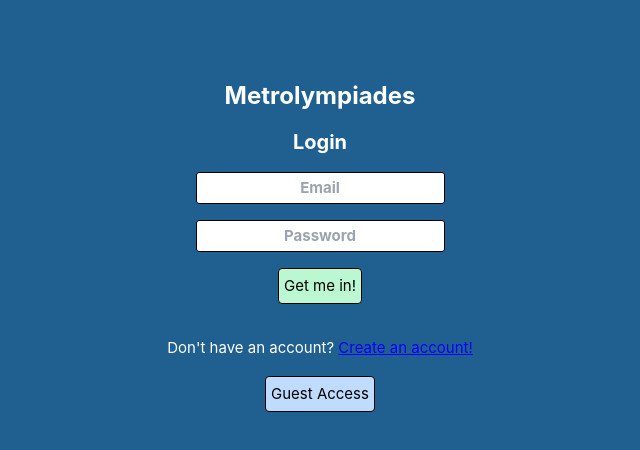
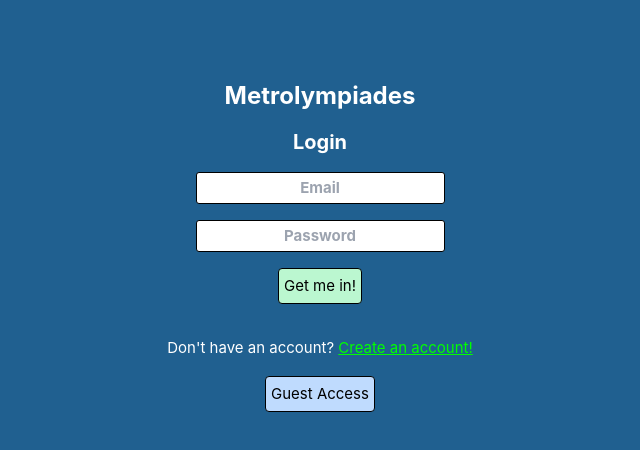
Before and after one commit to Valentino252004/Metrolymping, a Vue app: page /login in a window 1280 px wide. Shown: the top 450 px of the page, without its empty margins (320-960 px from the left). Built offline with nearby package versions, Linux system fonts and the light colour scheme; no server answers.

Commit message:
style: Changed account creation and match creation

```diff
--- a/src/views/LogIn.vue
+++ b/src/views/LogIn.vue
@@ -53,7 +53,7 @@ function goToRankings() {
     }
 
     a {
-        color: blue;
+        color: lime;
         text-decoration: underline;
     }
 </style>
--- a/src/views/MatchCreation.vue
+++ b/src/views/MatchCreation.vue
@@ -34,22 +34,32 @@
 <template>
     <Menu></Menu>
     <section class="flex flex-col text-black items-center gap-4 p-10 bg-[#206090] min-h-[90vh] ph-[10vh]">
-        <div class="w-fit flex flex-col gap-4">
+        <div class="w-fit flex flex-col gap-8">
+            <div class="x-input">
                 <label class="text-white font-bold text-xl">Team 1:</label>
                 <select class="p-2 font-bold bg-white" v-model="team1">
                     <option :value="team['id']" class="font-bold" v-for="team in teams">{{ team['name'] }}</option>
                 </select>
+            </div>
+            <div class="x-input">
                 <label class="text-white font-bold text-xl">Team 2:</label>
                 <select class="p-2 font-bold bg-white" v-model="team2">
                     <option :value="team['id']" class="font-bold" v-for="team in teams">{{ team['name'] }}</option>
                 </select>
+            </div>
+
+            <div class="x-input">
                 <label class="text-white font-bold text-xl">Sport:</label>
                 <input class="text-left pl-2" type="text" list="sports" v-model="sport">
                 <datalist id="sports">
                     <option class="font-bold" v-for="sport in sports">{{ sport }}</option>
                 </datalist>
+            </div>
+
+            <div class="x-input">
                 <label class="text-white font-bold text-xl">Time:</label>
-            <input class="text-left pl-2" type="time" v-model="time">
+                <input class="text-left" type="time" v-model="time">
+            </div>
 
             <button class="bg-green-500 text-white font-bold mt-5" type="submit" @click="addMatch">Add Match</button>
 
@@ -62,4 +72,14 @@
     h1, h2, p {
         color: white;
     }
+
+    .x-input {
+        display: grid;
+        gap: 5px;
+        grid-template-columns: 100px 200px;
+    }
+
+    @media (max-width: 768px) {
+
+    }
 </style>
--- a/src/views/SignUp.vue
+++ b/src/views/SignUp.vue
@@ -58,9 +58,4 @@ function signUp() {
         padding: 5px;
         border-radius: 4px;
     }
-
-    a {
-        color: blue;
-        text-decoration: underline;
-    }
 </style>
--- a/src/views/Team.vue
+++ b/src/views/Team.vue
@@ -49,7 +49,7 @@
     <Menu>{{ user }}</Menu>
     <section class="flex flex-col items-center gap-4 p-20 bg-[#206090] min-h-[90vh] ph-[10vh]">
         <div class="flex flex-col lg:flex-row gap-4 items-center mb-8">
-            <h1 class="font-bold text-xl">Team Name: </h1>
+            <label class="font-bold text-xl text-white">Team Name: </label>
             <input @input="event => editTeamName(event.target.value)" class="font-bold p-2" placeholder="Nom de l'équipe" :value=user></input>
         </div>
 
@@ -62,10 +62,6 @@
 </template>
 
 <style>
-    h1, h2, p {
-        color: white;
-    }
-
     input {
         border: 1px solid black;
         border-radius: 3px;
@@ -78,8 +74,4 @@
         padding: 5px;
         border-radius: 4px;
     }
-    a {
-        color: blue;
-        text-decoration: underline;
-    }
 </style>
```
Lines whose indentation alone changed are shown as unchanged.
